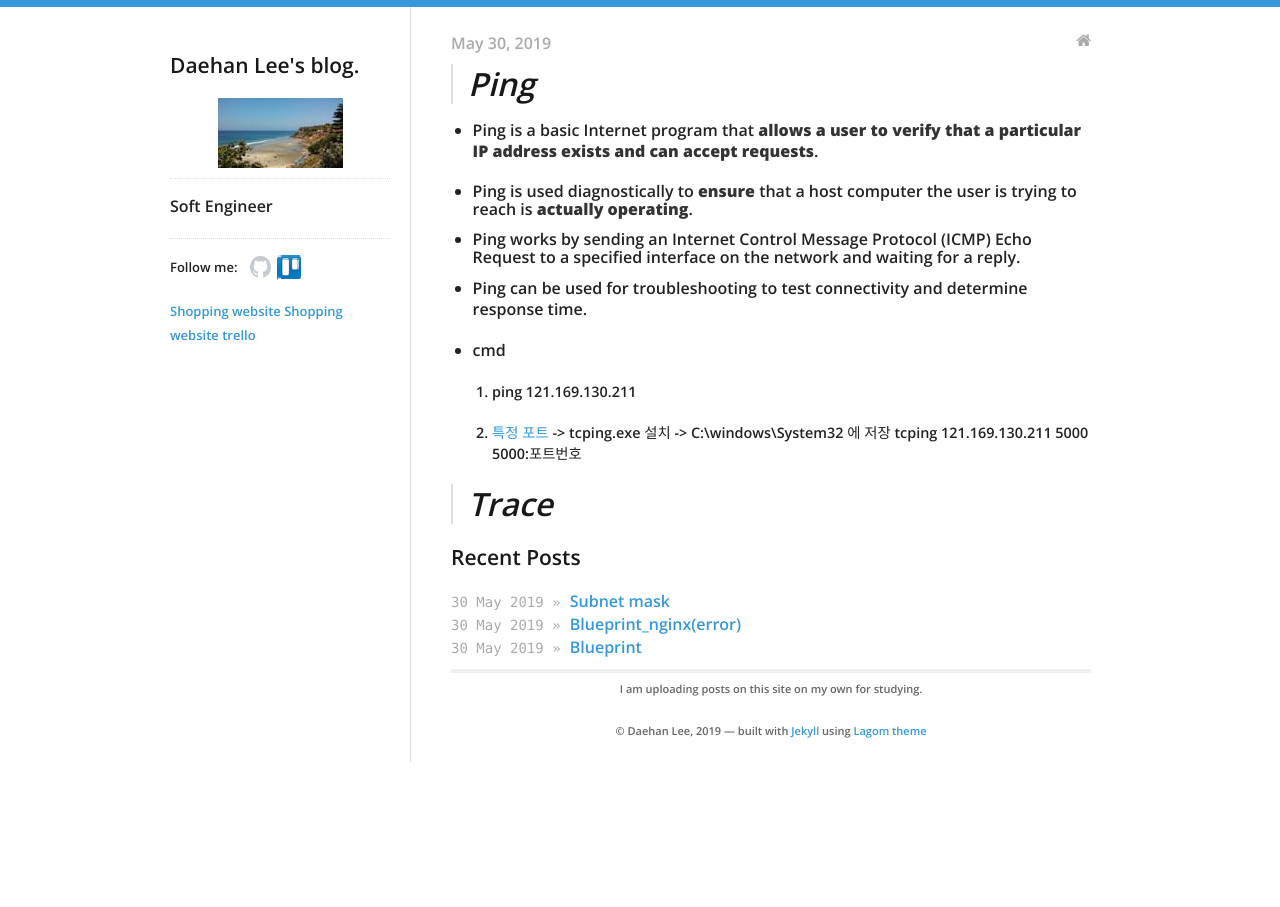
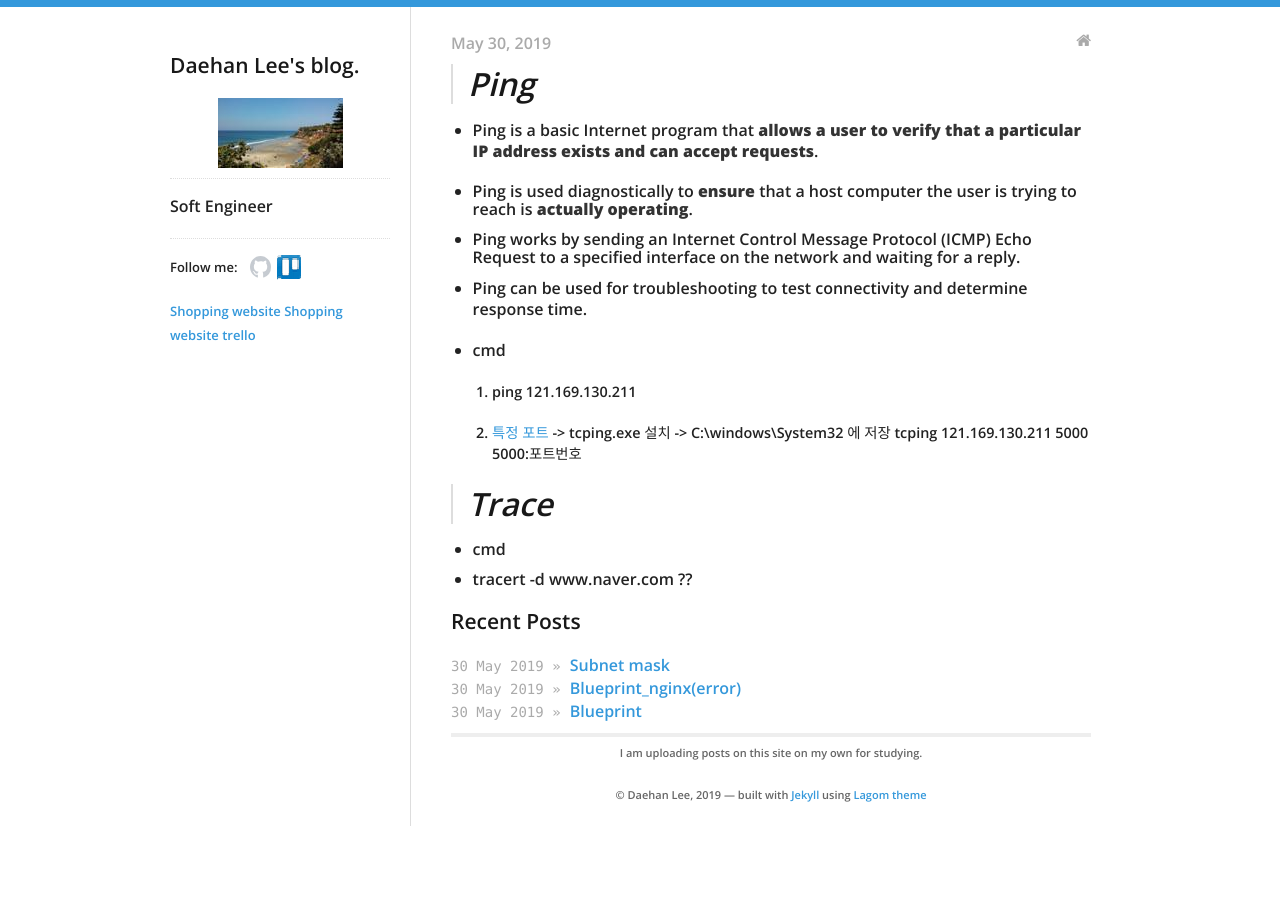
Before and after one commit to daehan0226/Study, a Jekyll site: the page built from _posts/2019-05-30-Ping Trace.md, in a window 1280 px wide. Built offline with Jekyll 4.4.1, drawn with Linux system fonts in a browser that asks for light colours.

Commit message:
Update 2019-05-30-Ping Trace.md

```diff
--- a/_posts/2019-05-30-Ping Trace.md
+++ b/_posts/2019-05-30-Ping Trace.md
@@ -23,7 +23,8 @@ categories:
 
 > # Trace
 
-
+* cmd
+ - tracert -d www.naver.com ??
 
 
 
```
